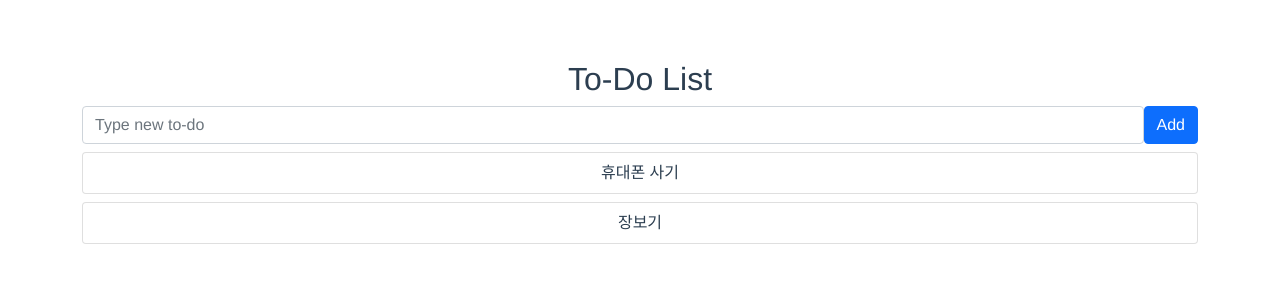
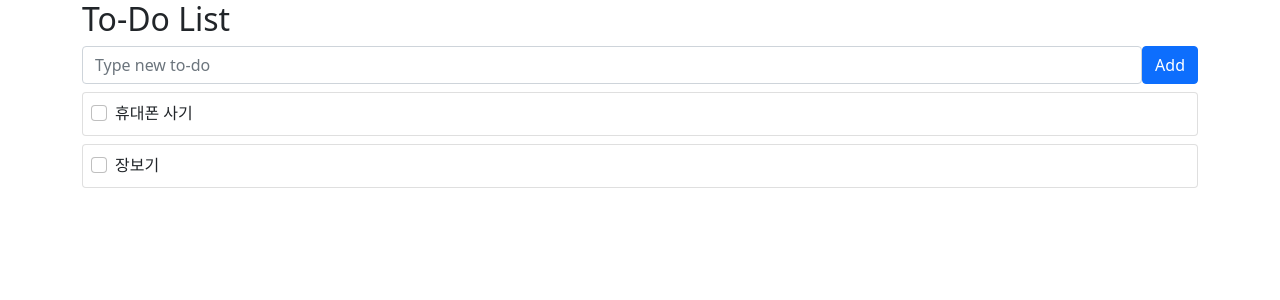
Before and after one commit to JaeGeunBang/vuejs-3, a Vue app in the folder vue3-project/: page / in a window 1280 px wide. Shown: the top 300 px of the page. Built offline with nearby package versions, Linux system fonts and the light colour scheme.

Commit message:
checkbox 바인딩, class & style 바인딩 - 각 todo 마다 checkbox를 만들고, checkbox 클릭시 class, style 바인딩 수행

```diff
--- a/vue3-project/src/App.vue
+++ b/vue3-project/src/App.vue
@@ -32,7 +32,10 @@
         class="card mt-2"
     >
       <div class="card-body p-2">
-        {{ todo.subject }}
+        <div class="form-check">
+          <input class="form-check-input" type="checkbox" v-model="todo.completed">
+          <label class="form-check-label" :class="{ todo: todo.completed}" >{{ todo.subject }}</label>
+        </div>
       </div>
     </div>
   </div>
@@ -45,10 +48,14 @@ export default {
   setup() {
     const todo = ref('')
     const todos = ref([
-      {id: 1, subject: '휴대폰 사기'},
-      {id: 2, subject: '장보기'}
+      {id: 1, subject: '휴대폰 사기', completed: false},
+      {id: 2, subject: '장보기', completed: false}
     ])
     const hasError = ref(false);
+    const todoStyle = {
+      textDecoration: 'line-through',
+      color: 'gray'
+    }
 
     const onSubmit = () => {
       if (todo.value === '') {
@@ -57,13 +64,15 @@ export default {
         hasError.value = false
         todos.value.push({
           id: Date.now(),
-          subject: todo.value
+          subject: todo.value,
+          completed: false
         })
         todo.value = ''
       }
     }
 
     return {
+      todoStyle,
       hasError,
       todo,
       todos,
@@ -74,12 +83,8 @@ export default {
 </script>
 
 <style>
-#app {
-  font-family: Avenir, Helvetica, Arial, sans-serif;
-  -webkit-font-smoothing: antialiased;
-  -moz-osx-font-smoothing: grayscale;
-  text-align: center;
-  color: #2c3e50;
-  margin-top: 60px;
-}
+  .todo {
+    color: gray;
+    text-decoration: line-through;
+  }
 </style>
```
